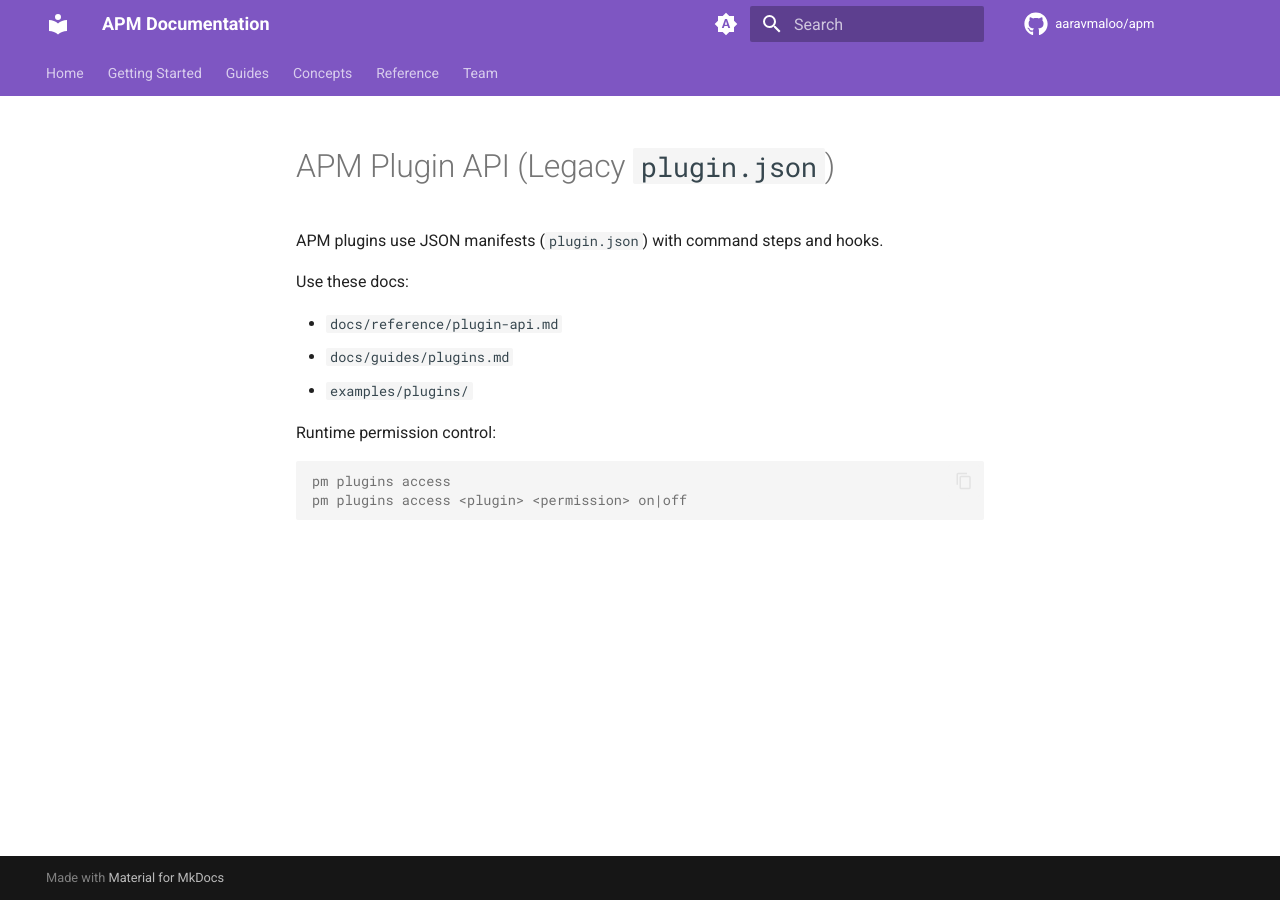
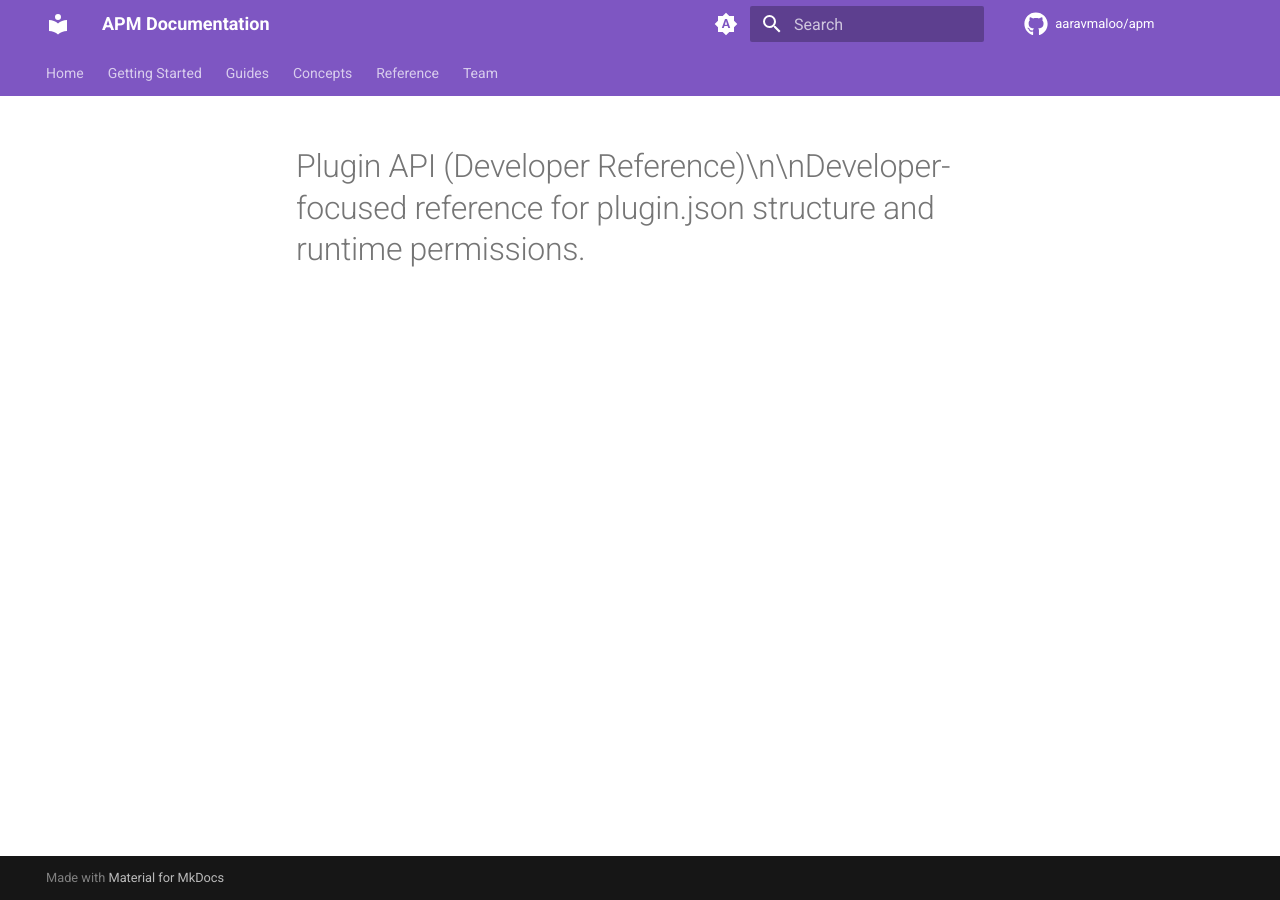
Before and after one commit to aaravmaloo/apm, an MkDocs documentation site: the page built from docs/PLUGIN_API.md, in a window 1280 px wide. Built offline with MkDocs 1.6.1 and Material for MkDocs 9.7.7, drawn with Linux system fonts in a browser that asks for light colours; comment, search, counter and statistics services are not loaded.

Commit message:
docs: update docs/PLUGIN_API.md

````diff
--- a/docs/PLUGIN_API.md
+++ b/docs/PLUGIN_API.md
@@ -1,16 +1 @@
-# APM Plugin API (Legacy `plugin.json`)
-
-APM plugins use JSON manifests (`plugin.json`) with command steps and hooks.
-
-Use these docs:
-
-- `docs/reference/plugin-api.md`
-- `docs/guides/plugins.md`
-- `examples/plugins/`
-
-Runtime permission control:
-
-```console
-pm plugins access
-pm plugins access <plugin> <permission> on|off
-```
+# Plugin API (Developer Reference)\n\nDeveloper-focused reference for plugin.json structure and runtime permissions.
````
